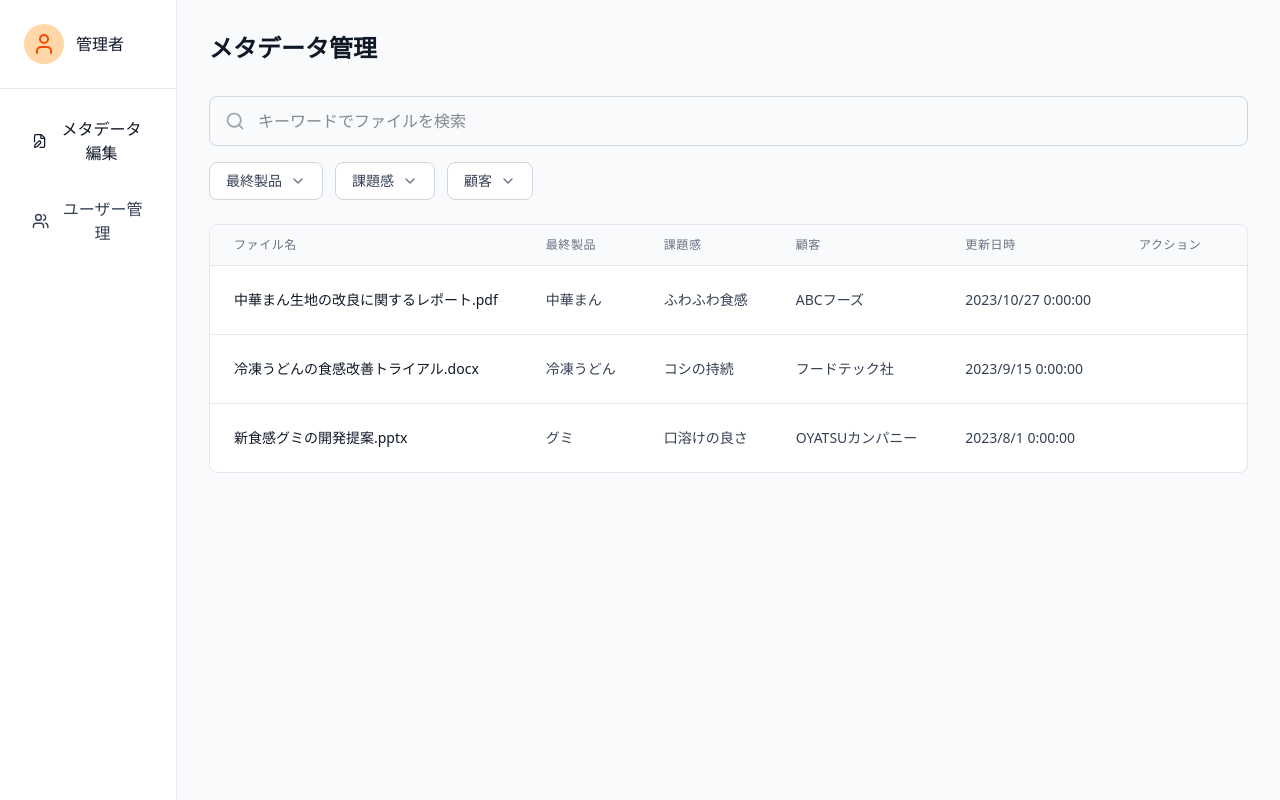
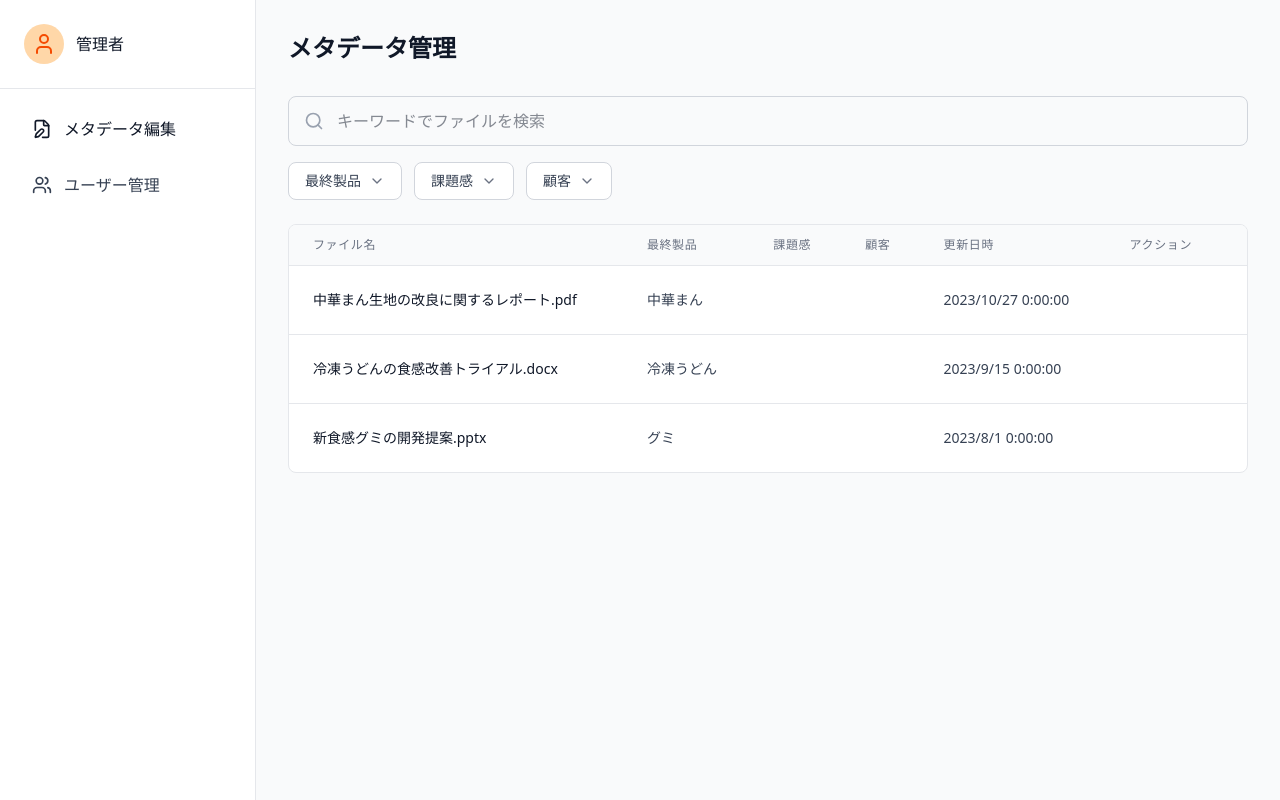
Before and after one commit to n-hayate/NeuraCraft-frontend, a Next.js app: page /admin in a window 1280 px wide. Built offline with nearby package versions, Linux system fonts and the light colour scheme; no server answers.

Commit message:
fix: adminページにおけるプロパティ名を統一
admin/page.tsxについて以下のように修正
- challenge → issue
- ingredients → ingredient
- company → customer
- assignee → author
- trialId プロパティを追加

```diff
--- a/app/admin/page.tsx
+++ b/app/admin/page.tsx
@@ -13,10 +13,11 @@ const mockDocuments: KnowledgeDocument[] = [
     title: '中華まん生地の改良に関するレポート.pdf',
     type: 'pdf',
     finalProduct: '中華まん',
-    challenge: 'ふわふわ食感',
-    ingredients: '強力粉',
-    company: 'ABCフーズ',
-    assignee: '鈴木一郎',
+    issue: 'ふわふわ食感',
+    ingredient: '強力粉',
+    customer: 'ABCフーズ',
+    trialId: 'TRIAL-001',
+    author: '鈴木一郎',
     updatedAt: '2023-10-27',
     thumbnailUrl: 'https://via.placeholder.com/192x128',
     fileUrl: '/files/report1.pdf',
@@ -26,10 +27,11 @@ const mockDocuments: KnowledgeDocument[] = [
     title: '冷凍うどんの食感改善トライアル.docx',
     type: 'word',
     finalProduct: '冷凍うどん',
-    challenge: 'コシの持続',
-    ingredients: 'タピオカ粉',
-    company: 'フードテック社',
-    assignee: '佐藤花子',
+    issue: 'コシの持続',
+    ingredient: 'タピオカ粉',
+    customer: 'フードテック社',
+    trialId: 'TRIAL-002',
+    author: '佐藤花子',
     updatedAt: '2023-09-15',
     thumbnailUrl: 'https://via.placeholder.com/192x128',
     fileUrl: '/files/trial2.docx',
@@ -39,10 +41,11 @@ const mockDocuments: KnowledgeDocument[] = [
     title: '新食感グミの開発提案.pptx',
     type: 'powerpoint',
     finalProduct: 'グミ',
-    challenge: '口溶けの良さ',
-    ingredients: 'ゼラチン',
-    company: 'OYATSUカンパニー',
-    assignee: '高橋健太',
+    issue: '口溶けの良さ',
+    ingredient: 'ゼラチン',
+    customer: 'OYATSUカンパニー',
+    trialId: 'TRIAL-003',
+    author: '高橋健太',
     updatedAt: '2023-08-01',
     thumbnailUrl: 'https://via.placeholder.com/192x128',
     fileUrl: '/files/proposal3.pptx',
@@ -68,8 +71,8 @@ export default function AdminPage() {
   // フィルターオプションの定義
   const filterOptions = [
     { key: 'finalProduct', label: '最終製品' },
-    { key: 'challenge', label: '課題感' },
-    { key: 'company', label: '顧客' },
+    { key: 'issue', label: '課題感' },
+    { key: 'customer', label: '顧客' },
   ];
 
   return (
```
